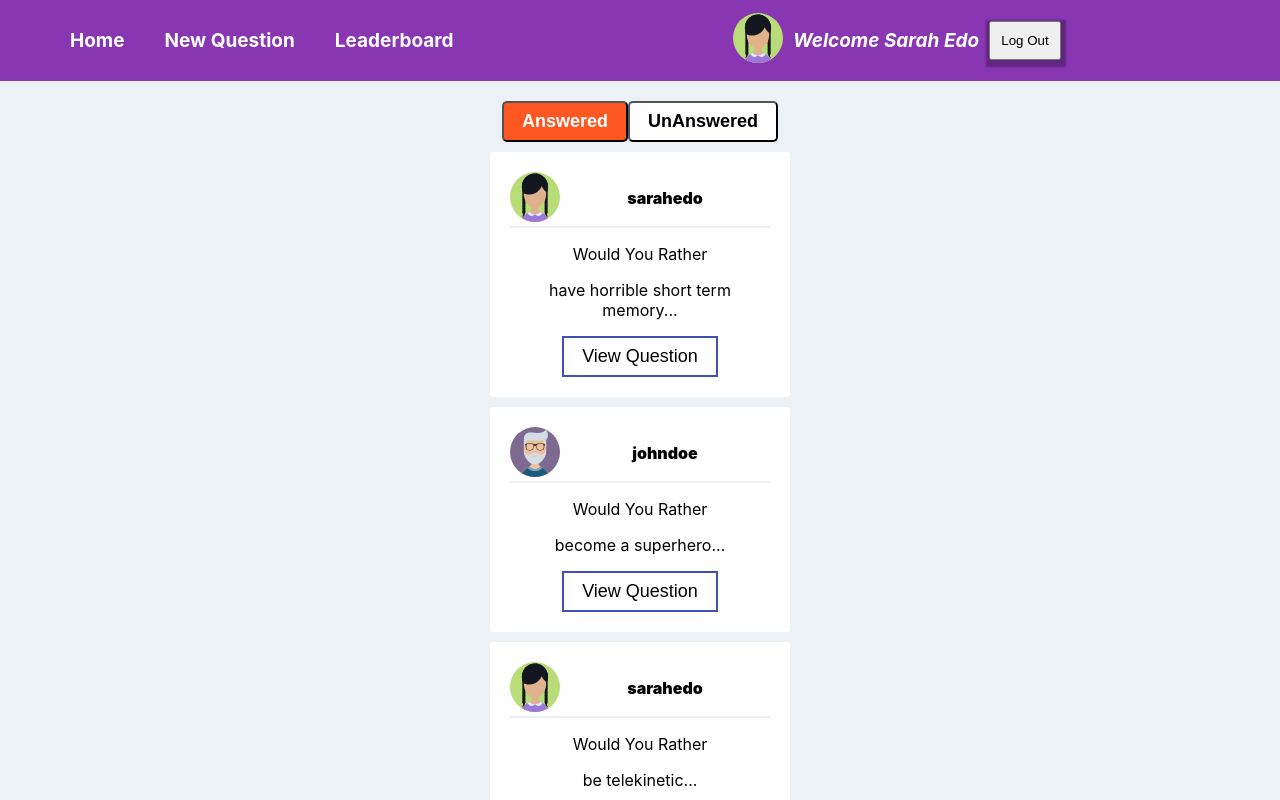
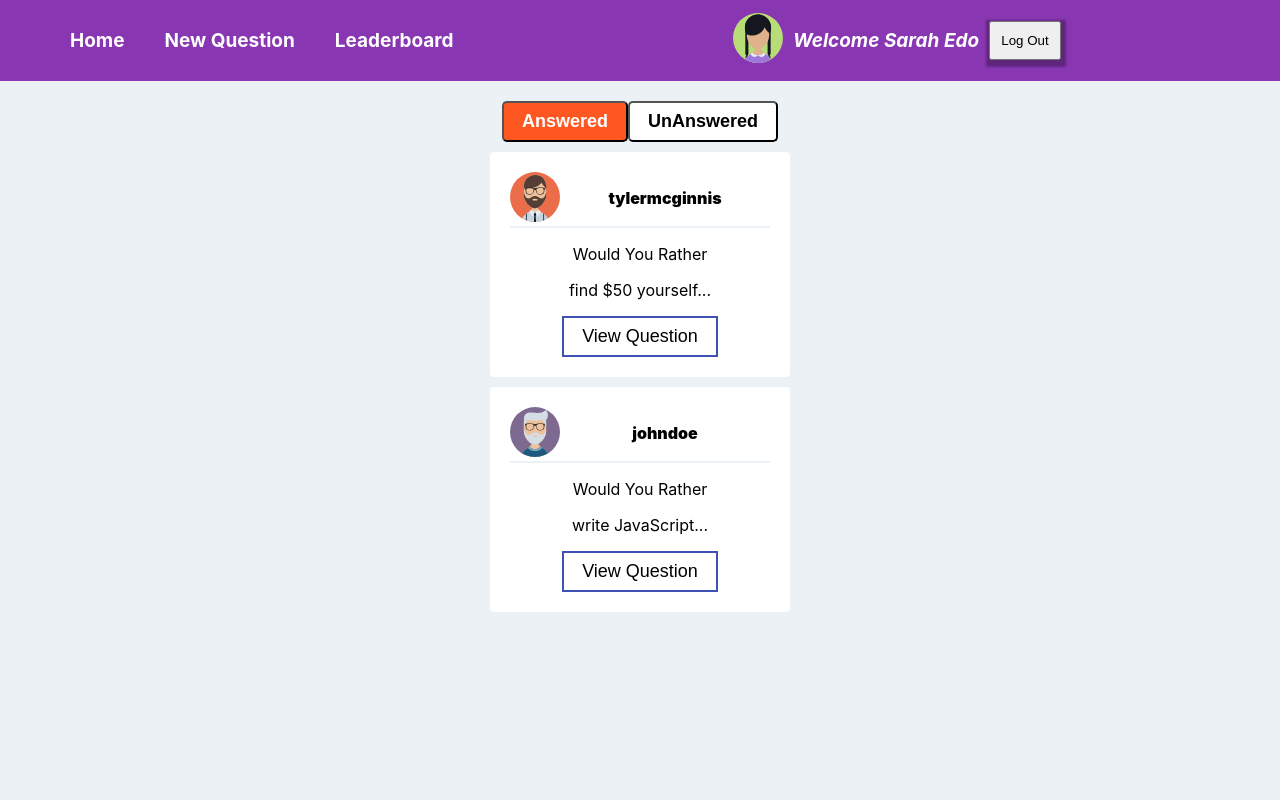
Before and after one commit to MostafaSalama/would-you-rather-react-redux, a React (Create React App) app: page /login in a window 1280 px wide. Both pictures are taken after a click on the button "LogIn". Shown: the top 800 px of the page. Built offline with nearby package versions, Linux system fonts and the light colour scheme.

Commit message:
fix: update the default questions to be the unanswered questions.

```diff
--- a/src/components/QuestionsList/index.jsx
+++ b/src/components/QuestionsList/index.jsx
@@ -7,7 +7,9 @@
 		answeredQuestions,
 		unAnsweredQuestions,
 	] = useAnswerAndUnansweredQuestions();
-	const [currentQuestions, setCurrentQuestions] = useState(answeredQuestions);
+	const [currentQuestions, setCurrentQuestions] = useState(
+		unAnsweredQuestions,
+	);
 	const [isAnsweredSelected, setAnsweredSelected] = useState(true);
 
 	function setQuestions() {
```
